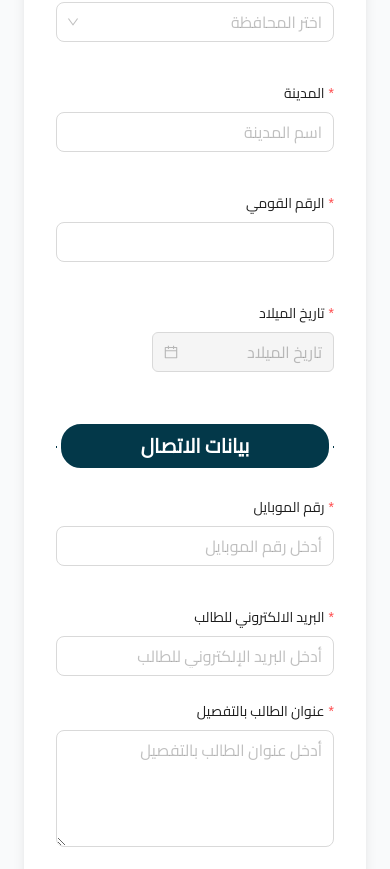
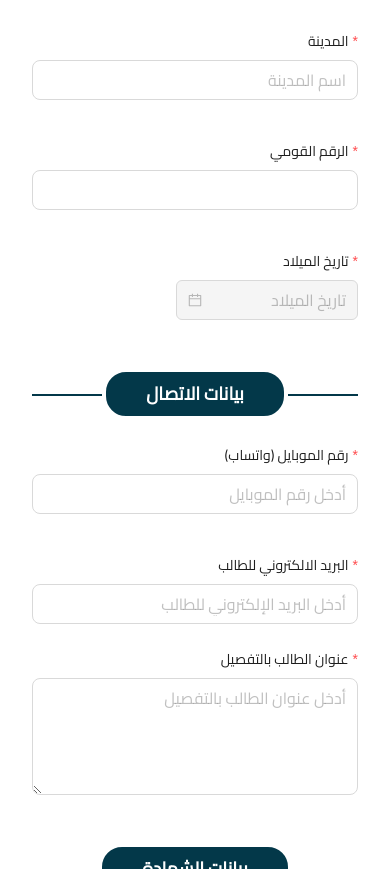
Before and after one commit to dev-ahmed-hatem/admission, a React (Vite) app in the folder frontend/: page /admissions/apply in a window 390 px wide. Shown: the part 1131-2000 px from the top of the page. Built offline with nearby package versions, Linux system fonts and the light colour scheme.

Commit message:
fixed national id form field

```diff
--- a/frontend/src/components/admissions/FormSectionTitle.tsx
+++ b/frontend/src/components/admissions/FormSectionTitle.tsx
@@ -6,8 +6,8 @@ const FormSectionTitle = ({ title }: { title: string }) => {
   return (
     <div className="relative w-full m-auto my-6 flex justify-center">
       <div className="absolute top-1/2 left-0 w-full h-[2px] bg-calypso-950"></div>
-      <div className="relative z-10 rounded-3xl bg-calypso-950 px-20 py-2 border-4 border-white flex justify-center items-center w-fit">
-        <h3 className="text-center text-white font-bold text-xl">{title}</h3>
+      <div className="relative z-10 rounded-3xl bg-calypso-950 px-10 md:px-16 lg:px-20 py-2 border-4 border-white flex justify-center items-center w-fit">
+        <h3 className="text-center text-white font-bold text-lg lg:text-xl">{title}</h3>
       </div>
     </div>
   );
--- a/frontend/src/pages/admissions/RegistrationFormPage.tsx
+++ b/frontend/src/pages/admissions/RegistrationFormPage.tsx
@@ -98,7 +98,7 @@ const RegistrationFormPage: React.FC = () => {
   return (
     <Layout dir="rtl" className="min-h-screen bg-gray-50">
       {/* CONTENT */}
-      <Content className="flex justify-center p-6">
+      <Content className="flex justify-center pg-4 lg:p-6">
         <div className="w-full max-w-5xl bg-white rounded-lg shadow-lg pb-8">
           {/* PAGE TITLE */}
           <Title
@@ -326,7 +326,7 @@ const RegistrationFormPage: React.FC = () => {
                     >
                       <Input
                         size="large"
-                        onChange={onNationalIdChange}
+                        onInput={onNationalIdChange}
                         allowClear
                         maxLength={14}
                       />
@@ -374,7 +374,7 @@ const RegistrationFormPage: React.FC = () => {
                   {/* Mobile Number */}
                   <Col xs={24} md={12}>
                     <Form.Item
-                      label="رقم الموبايل"
+                      label="رقم الموبايل (واتساب)"
                       name="mobile"
                       rules={[
                         {
```
Also changed, not shown: 1 other file (tests, documents, lock files or other folders).
